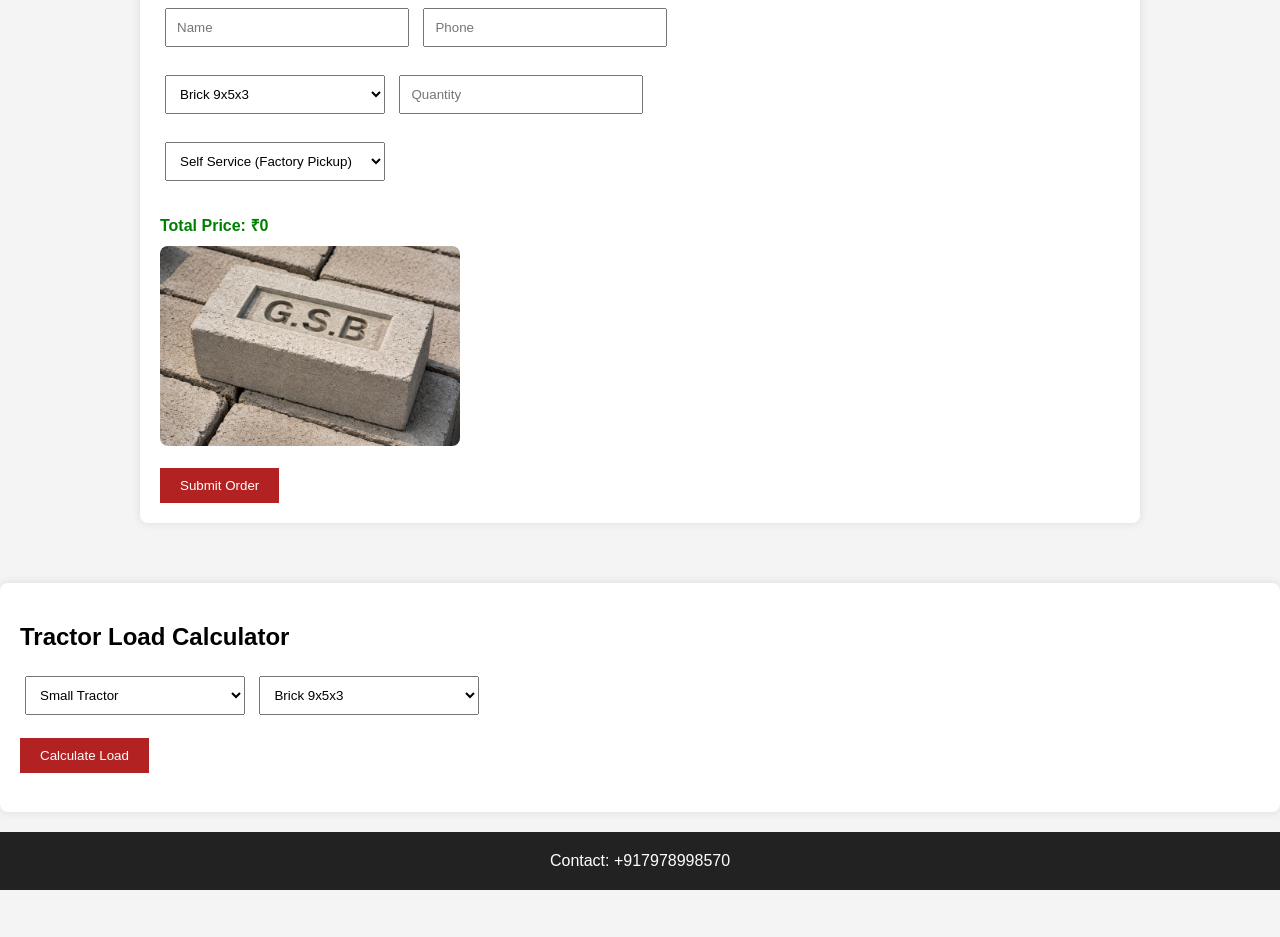
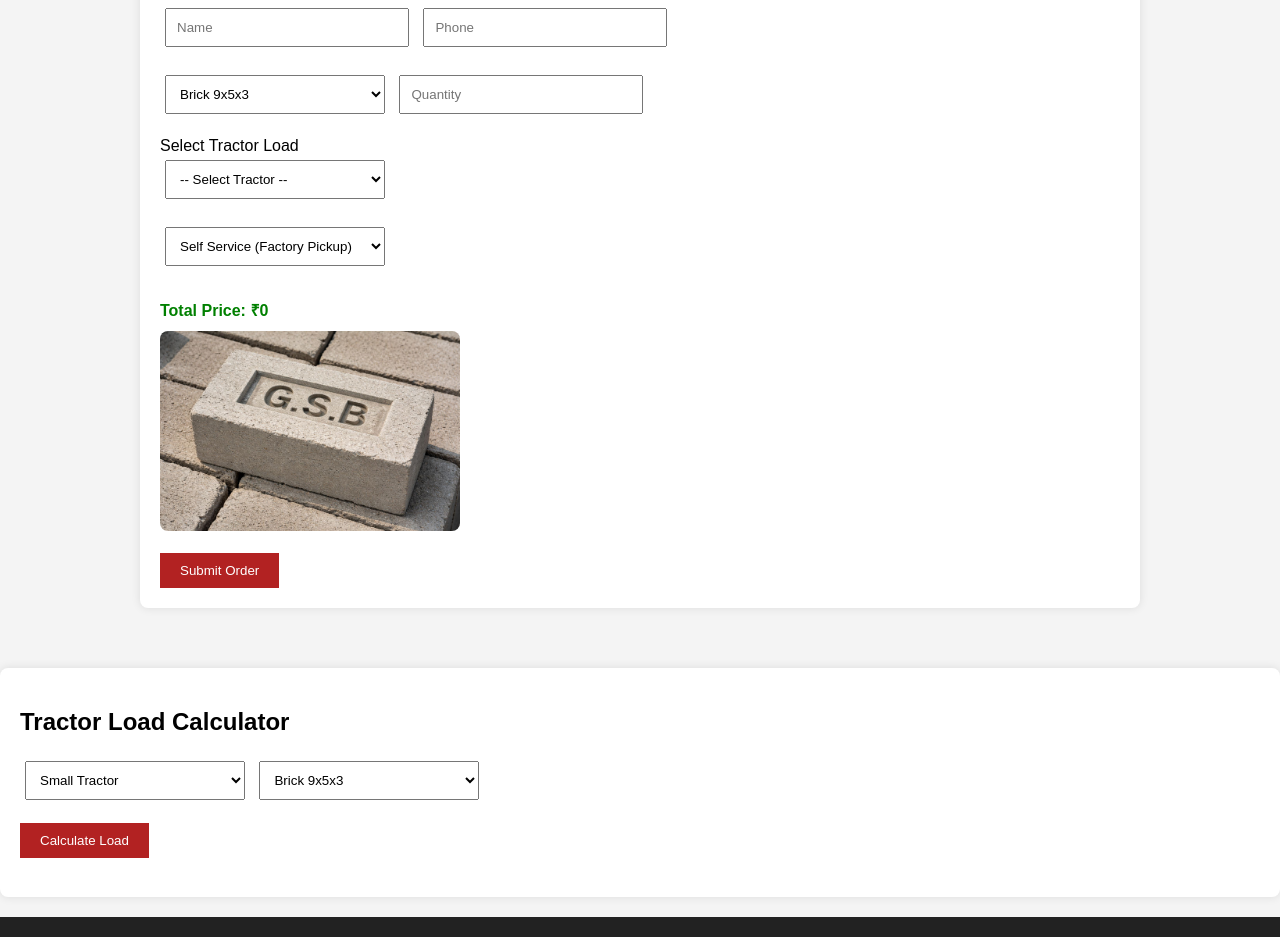
Before and after one commit to JYOTIRMAY-SAHOO/gsb-website, a website: page public/index.html in a window 1280 px wide. Shown: the part 1127-2064 px from the top of the page. Before the commit the page ends 2017 px from the top, so only its background shows below. Drawn offline with Linux system fonts and the light colour scheme; no server answers.

Commit message:
tractor order buttom added

```diff
--- a/public/index.html
+++ b/public/index.html
@@ -148,7 +148,16 @@ border-radius:8px;
 </select>
 
 <input type="number" id="quantity" placeholder="Quantity" required>
+<br><br>
 
+<label>Select Tractor Load</label><br>
+
+<select id="tractorOrder" onchange="fillTractorQuantity()">
+<option value="">-- Select Tractor --</option>
+<option value="800">Small Tractor (800 bricks)</option>
+<option value="1200">Medium Tractor (1200 bricks)</option>
+<option value="1600">Big Tractor (1600 bricks)</option>
+</select>
 <br><br>
 
 <select id="serviceType" onchange="toggleDelivery()">
@@ -414,6 +423,19 @@ document.getElementById("loadResult").innerText=
 "Estimated Capacity: "+bricks+" bricks"
 
 }
+function fillTractorQuantity(){
+
+const qty=document.getElementById("tractorOrder").value
+
+if(qty){
+
+document.getElementById("quantity").value=qty
+
+calculateTotal()
+
+}
+
+}
 </script>
 
 </body>
```
